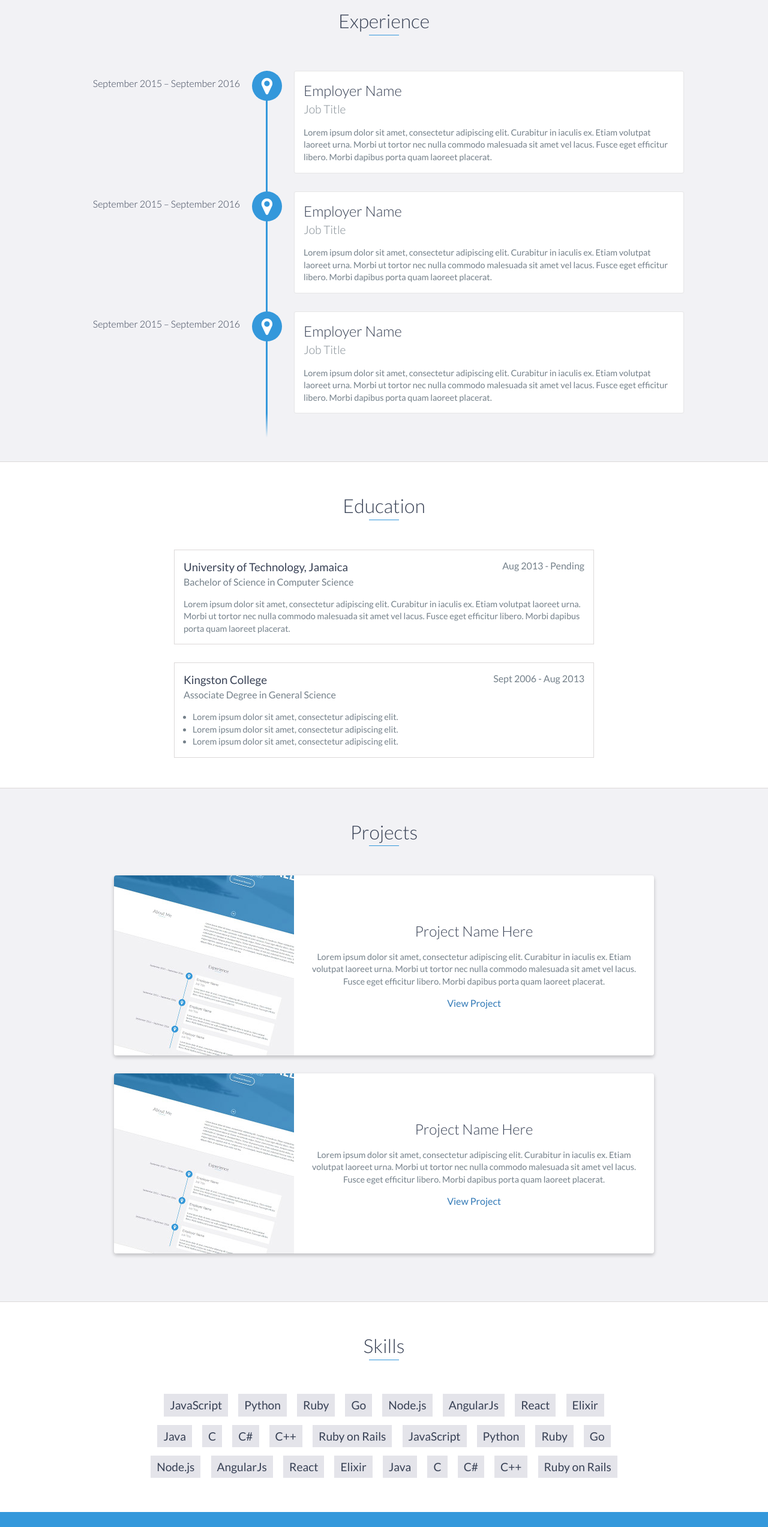
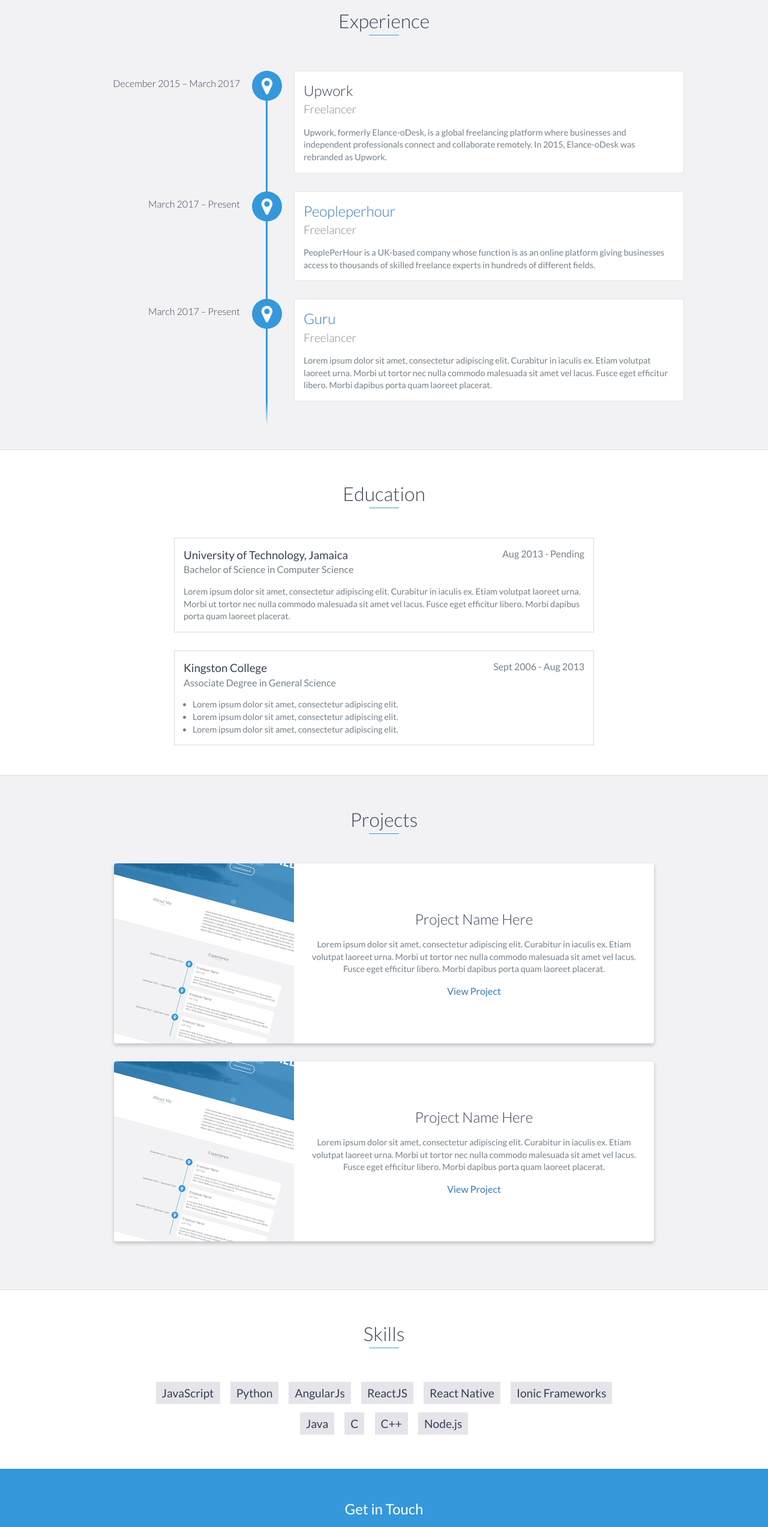
Before and after one commit to Quantum99/Quantum99.github.io, a website: page index.html in a window 1280 px wide. Shown: the part 1080-3625 px from the top of the page at 60% size. Drawn offline with nearby package versions, Linux system fonts and the light colour scheme.

Commit message:
Added to Skills and Experience

```diff
--- a/index.html
+++ b/index.html
@@ -88,25 +88,27 @@
     <div id="experience" class="background-alt">
         <h2 class="heading">Experience</h2>
         <div id="experience-timeline">
-            <div data-date="September 2015 – September 2016">
-                <h3>Employer Name</h3>
-                <h4>Job Title</h4>
+            <div data-date="December 2015 – March 2017">
+                <h3>Upwork</h3>
+                <h4>Freelancer</h4>
                 <p>
-                    Lorem ipsum dolor sit amet, consectetur adipiscing elit. Curabitur in iaculis ex. Etiam volutpat laoreet urna. Morbi ut tortor nec nulla commodo malesuada sit amet vel lacus. Fusce eget efficitur libero. Morbi dapibus porta quam laoreet placerat.
+                    Upwork, formerly Elance-oDesk, is a global freelancing platform where businesses and independent professionals
+                    connect and collaborate remotely. In 2015, Elance-oDesk was rebranded as Upwork.
                 </p>
             </div>
 
-            <div data-date="September 2015 – September 2016">
-                <h3>Employer Name</h3>
-                <h4>Job Title</h4>
+            <div data-date="March 2017 – Present">
+                <h3><a href="pph.me/quantum99">Peopleperhour</a></h3>
+                <h4>Freelancer</h4>
                 <p>
-                    Lorem ipsum dolor sit amet, consectetur adipiscing elit. Curabitur in iaculis ex. Etiam volutpat laoreet urna. Morbi ut tortor nec nulla commodo malesuada sit amet vel lacus. Fusce eget efficitur libero. Morbi dapibus porta quam laoreet placerat.
+                    PeoplePerHour is a UK-based company whose function is as an online platform giving businesses access to
+                    thousands of skilled freelance experts in hundreds of different fields.
                 </p>
             </div>
 
-            <div data-date="September 2015 – September 2016">
-                <h3>Employer Name</h3>
-                <h4>Job Title</h4>
+            <div data-date="March 2017 – Present">
+                <h3><a href="https://www.guru.com/freelancers/michael-asphall">Guru</a></h3>
+                <h4>Freelancer</h4>
                 <p>
                     Lorem ipsum dolor sit amet, consectetur adipiscing elit. Curabitur in iaculis ex. Etiam volutpat laoreet urna. Morbi ut tortor nec nulla commodo malesuada sit amet vel lacus. Fusce eget efficitur libero. Morbi dapibus porta quam laoreet placerat.
                 </p>
@@ -192,30 +194,14 @@
         <ul>
             <li>JavaScript</li>
             <li>Python</li>
-            <li>Ruby</li>
-            <li>Go</li>
-            <li>Node.js</li>
             <li>AngularJs</li>
-            <li>React</li>
-            <li>Elixir</li>
+            <li>ReactJS</li>
+            <li>React Native</li>
+            <li>Ionic Frameworks</li>
             <li>Java</li>
             <li>C</li>
-            <li>C#</li>
             <li>C++</li>
-            <li>Ruby on Rails</li>
-            <li>JavaScript</li>
-            <li>Python</li>
-            <li>Ruby</li>
-            <li>Go</li>
             <li>Node.js</li>
-            <li>AngularJs</li>
-            <li>React</li>
-            <li>Elixir</li>
-            <li>Java</li>
-            <li>C</li>
-            <li>C#</li>
-            <li>C++</li>
-            <li>Ruby on Rails</li>
         </ul>
     </div>
     <!-- End #skills -->
```
